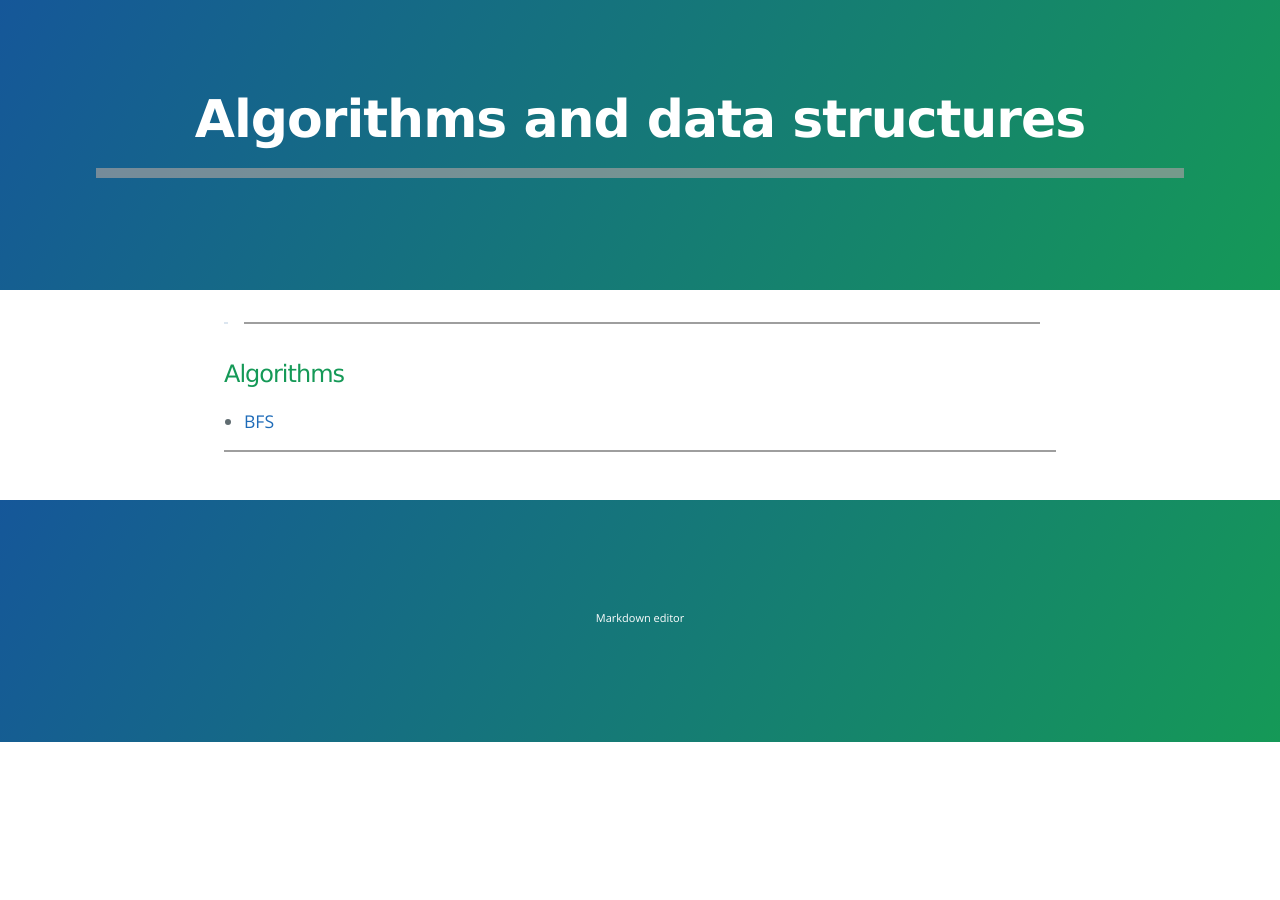
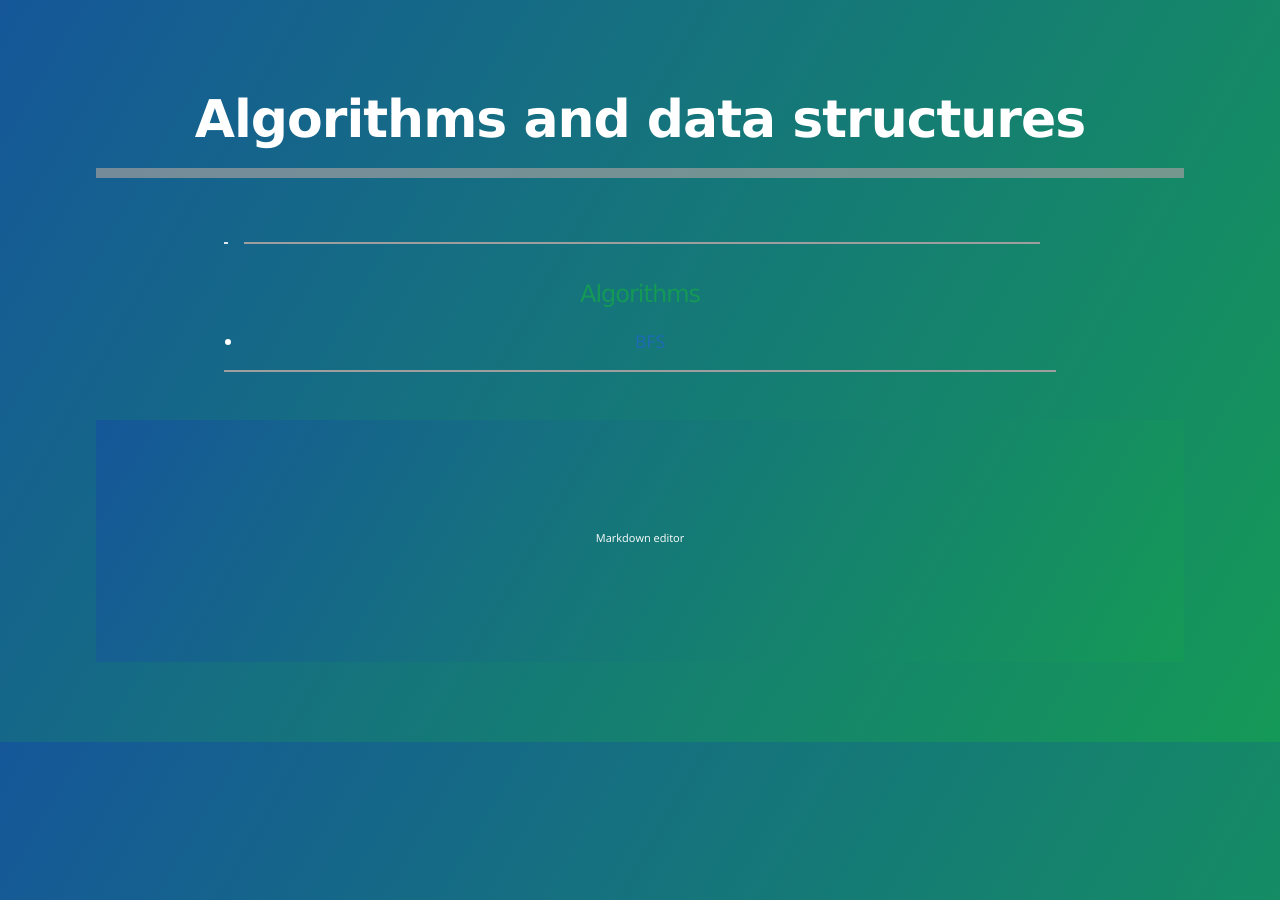
Before and after one commit to Nimitha-jagadeesha/Al-Ds, a Jekyll site: the page built from index.md, in a window 1280 px wide. Built offline with Jekyll 4.4.1, drawn with Linux system fonts in a browser that asks for light colours; the repository's description, which GitHub fills in, is left out; grey boxes are pictures that could not be loaded.

Commit message:
Update default.html

```diff
--- a/_layouts/default.html
+++ b/_layouts/default.html
@@ -19,9 +19,9 @@
     <meta name="apple-mobile-web-app-status-bar-style" content="black-translucent">
     <link rel="stylesheet" href="{{ '/assets/css/style.css?v=' | append: site.github.build_revision | relative_url }}">
   </head>
-  <body>
+  <body class="page-header">
 
-    <header class="page-header" role="banner">
+    <header role="banner">
       <h1 class="project-name">{{ page.title | default: site.title | default: site.github.repository_name }}</h1>
       <h2 class="project-tagline">{{ page.description | default: site.description | default: site.github.project_tagline }}</h2>
     </header>
```
